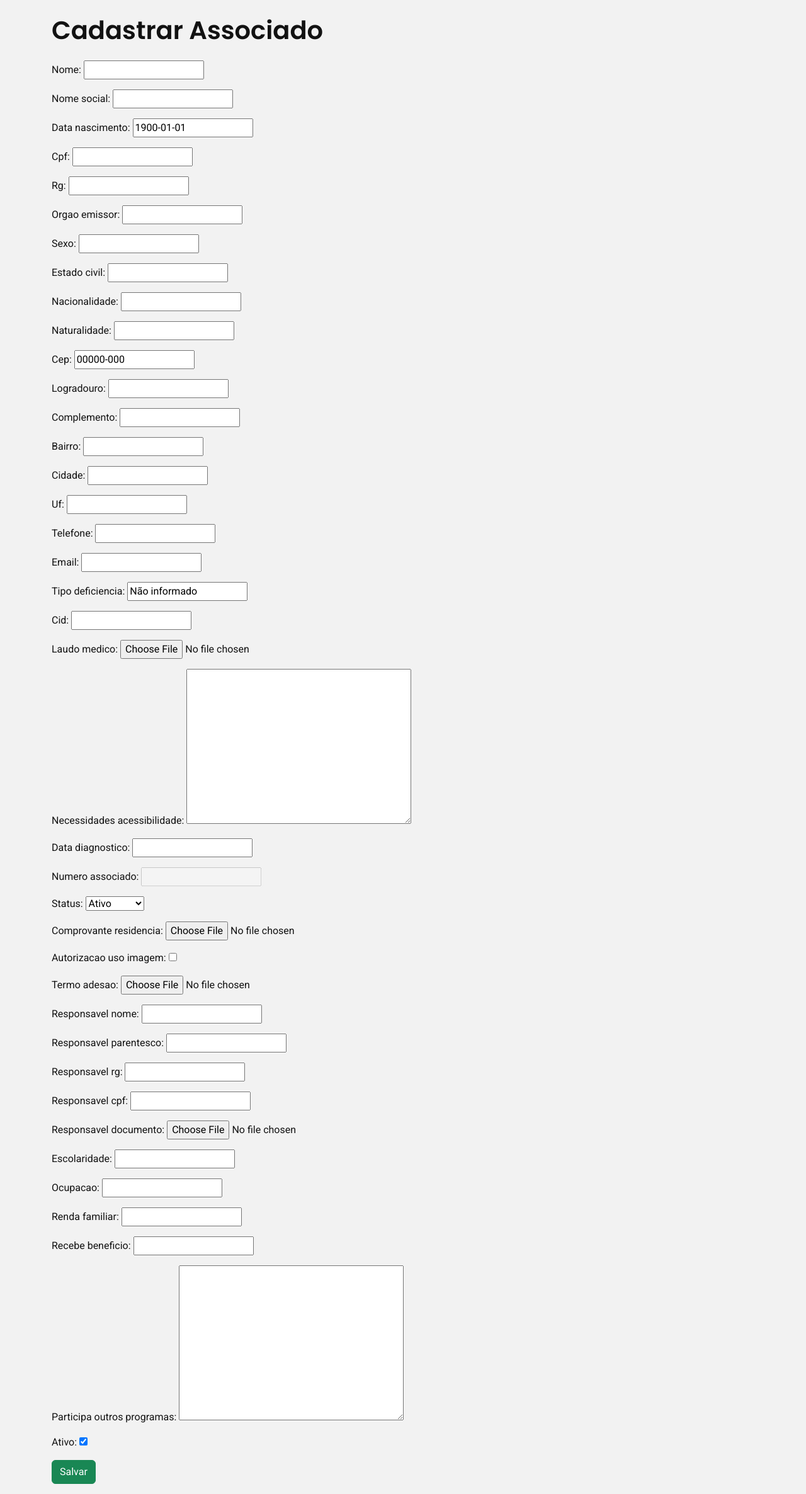
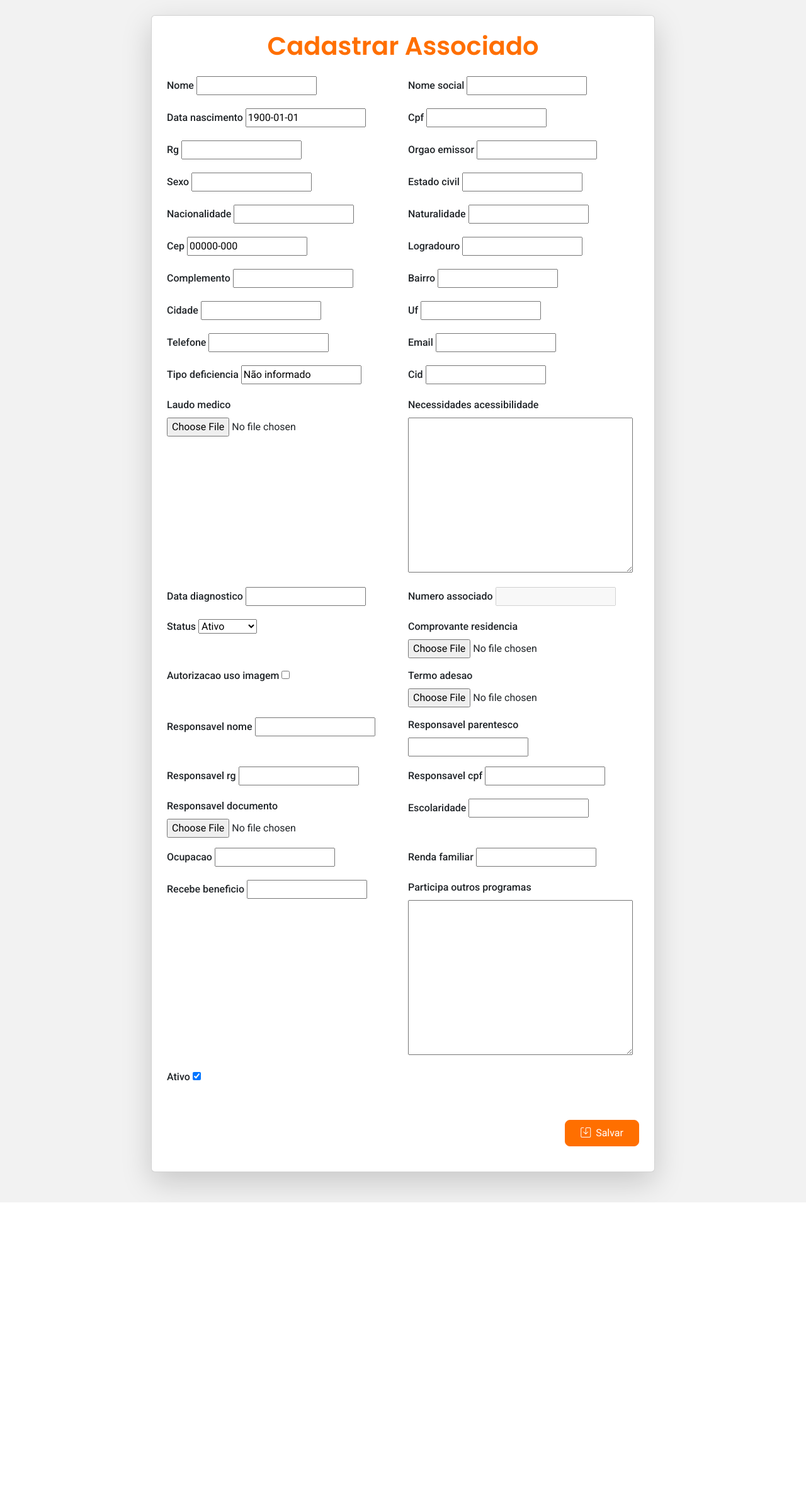
Before and after one commit to prfs91/VolunteerCodeCarajas, a Django app: page /associados/cadastrar/ in a window 1280 px wide. Shown: the part 106-2478 px from the top of the page at 63% size. After the commit the page ends 2015 px from the top, so only its background shows below. Run offline with Django 5.2, Linux system fonts and the light colour scheme.

Commit message:
🎨 style (forms): redesign registration form with grid layout
Revised the layout of the registration form to enhance user experience and accessibility:
- Organized form fields into a 2-column grid for a more structured and visually appealing design
- Added descriptive labels and help texts to guide users through the form more easily
- Created a clear error list with a hierarchy to improve the user’s ability to identify and correct mistakes
- Centered the form inside a shadow card container to create a cleaner, more modern look
- Included a save icon (bi-save) on the submit button for better visual clarity and user interaction
- Removed the default form rendering (`form.as_p`) for greater flexibility in layout control
- Improved spacing and visual hierarchy to ensure a more balanced and readable form design

These changes improve the overall aesthetics, usability, and accessibility of the form, making it more intuitive and user-friendly.

```diff
--- a/associados/templates/associados/cadastrar.html
+++ b/associados/templates/associados/cadastrar.html
@@ -1,12 +1,20 @@
 {% extends 'base.html' %} {% block title %} Cadastrar Associado {% endblock %}
 {% block content %}
-<h1 class="mb-4">Cadastrar Associado</h1>
+
+<div
+  class="card shadow-lg p-4 mb-5 bg-body rounded"
+  style="max-width: 800px; margin: 0 auto"
+>
+  <h1 class="mb-4 text-center" style="color: var(--primary-color)">
+    Cadastrar Associado
+  </h1>
 
   <form method="post" enctype="multipart/form-data" class="mb-3">
     {% csrf_token %} {% if form.errors %}
-  <div class="alert alert-danger">
-    <strong>Erros encontrados:</strong>
-    <ul>
+
+    <div class="alert alert-danger mb-4">
+      <strong class="h5">Erros encontrados:</strong>
+      <ul class="mt-2 mb-0">
         {% for field in form %} {% for error in field.errors %}
         <li><strong>{{ field.label }}:</strong> {{ error }}</li>
         {% endfor %} {% endfor %} {% for error in form.non_field_errors %}
@@ -14,7 +22,28 @@
         {% endfor %}
       </ul>
     </div>
-  {% endif %} {{ form.as_p }}
-  <button type="submit" class="btn btn-success">Salvar</button>
+
+    {% endif %}
+
+    <div class="row g-3">
+      {% for field in form %}
+      <div class="col-md-6">
+        <label for="{{ field.id_for_label }}" class="form-label fw-medium"
+          >{{ field.label }}</label
+        >
+        {{ field }} {% if field.help_text %}
+        <small class="form-text text-muted">{{ field.help_text }}</small>
+        {% endif %}
+      </div>
+      {% endfor %}
+    </div>
+
+    <div class="d-grid gap-2 d-md-flex justify-content-md-end mt-5">
+      <button type="submit" class="btn btn-primary px-4 py-2">
+        <i class="bi bi-save me-2"></i>Salvar
+      </button>
+    </div>
   </form>
+</div>
+
 {% endblock %}
```
Lines whose indentation alone changed are shown as unchanged.
